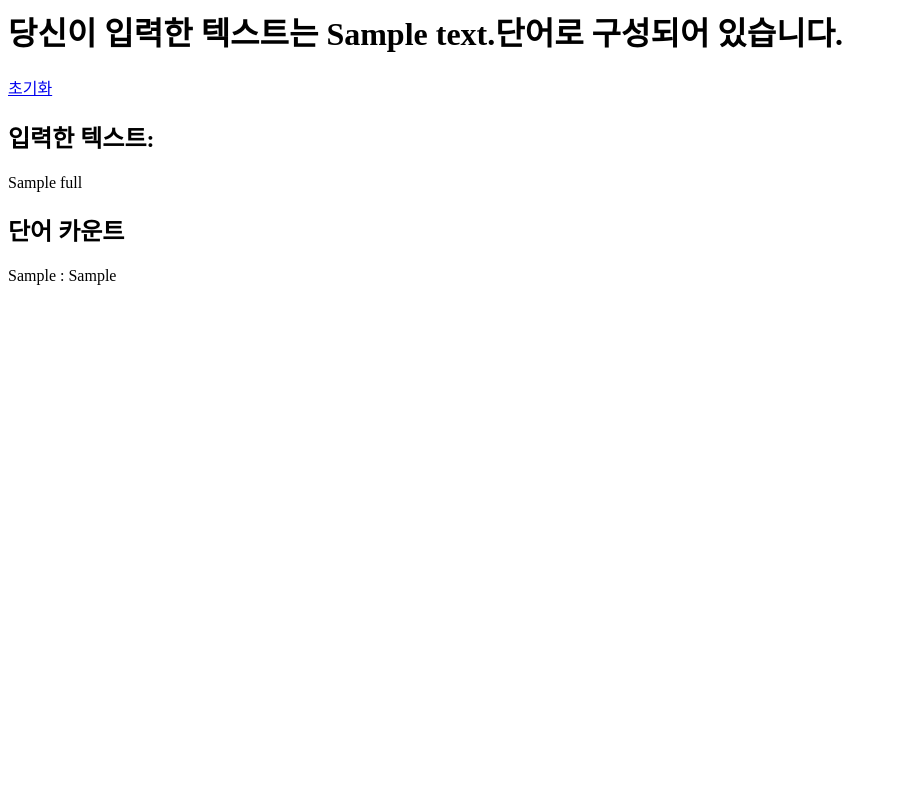
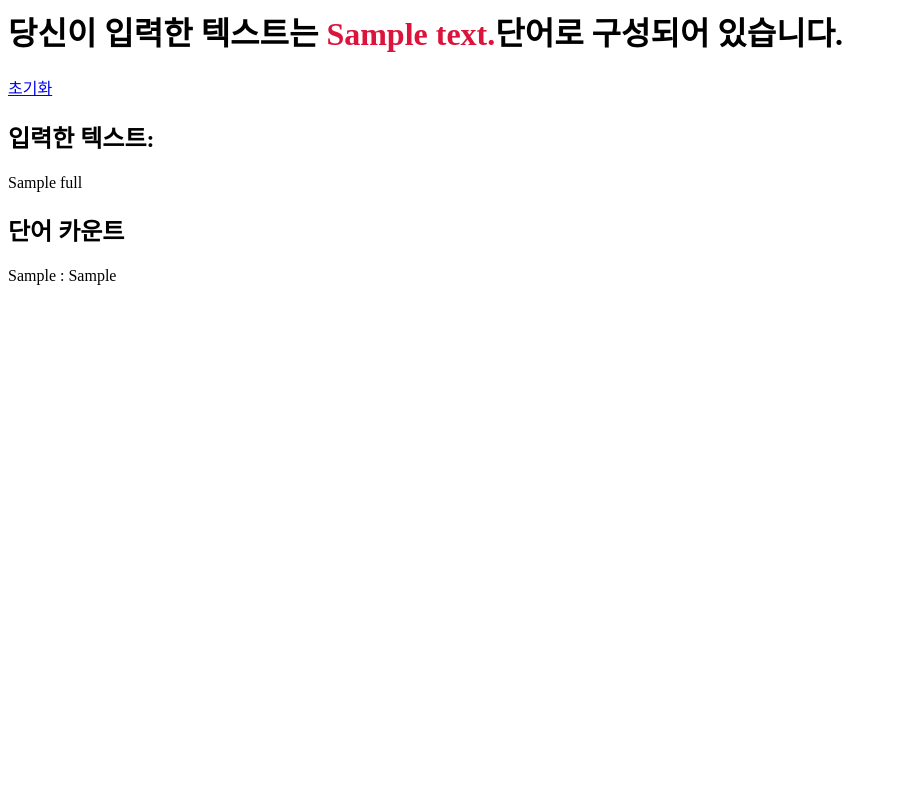
Before and after one commit to AndroidNetrunner/first_project, a Django app: template wordcount/templates/result.html in a window 1280 px wide. Shown: the whole page, without its empty margins (0-897 px from the left). Run offline with Django 3.2, Linux system fonts and the light colour scheme; the template is opened without the code that fills it: most values are stand-ins (such as "Sample title", 1, 10 or a date in 2020); some web fonts are replaced.

Commit message:
for homework

```diff
--- a/wordcount/templates/result.html
+++ b/wordcount/templates/result.html
@@ -1,4 +1,32 @@
-<h1>당신이 입력한 텍스트는 {{text_len}}단어로 구성되어 있습니다.</h1>
+<head>
+<style>
+#words {color: crimson}
+@font-face {
+
+font-family:'NanumGothic';
+
+src: url('images/NanumGothic.eot');
+
+src: url('images/NanumGothic.eot?#iefix') format('embedded-opentype'),
+
+     url('images/NanumGothic.woff') format('woff'),
+
+     url('images/NanumGothic.ttf') format('truetype');
+
+font-weight: normal;
+
+font-style: normal;
+
+}
+
+body {
+font-family:'맑은고딕', 'NanumGothic', 'MalgunGothic';
+
+}
+</style>
+</head>
+<body>
+<h1>당신이 입력한 텍스트는 <span id= "words">{{text_len}}</span>단어로 구성되어 있습니다.</h1>
 
 <a href= "{% url 'home'%}">초기화</a>
 <br>
@@ -10,3 +38,4 @@
 {{i}} : {{j}}
 <br>
 {% endfor %}
+</body>
```
Also changed, not shown: wordcount/templates/home.html (+27 -0 lines).
